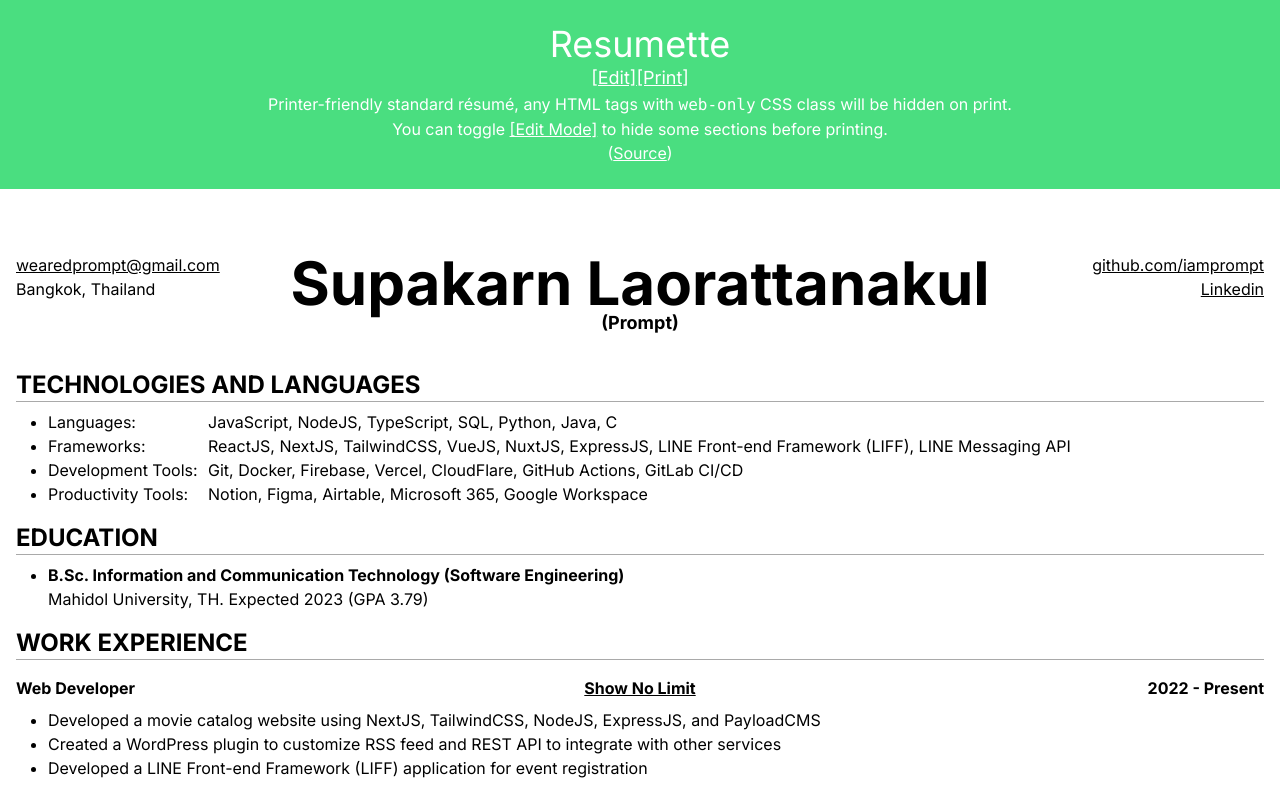
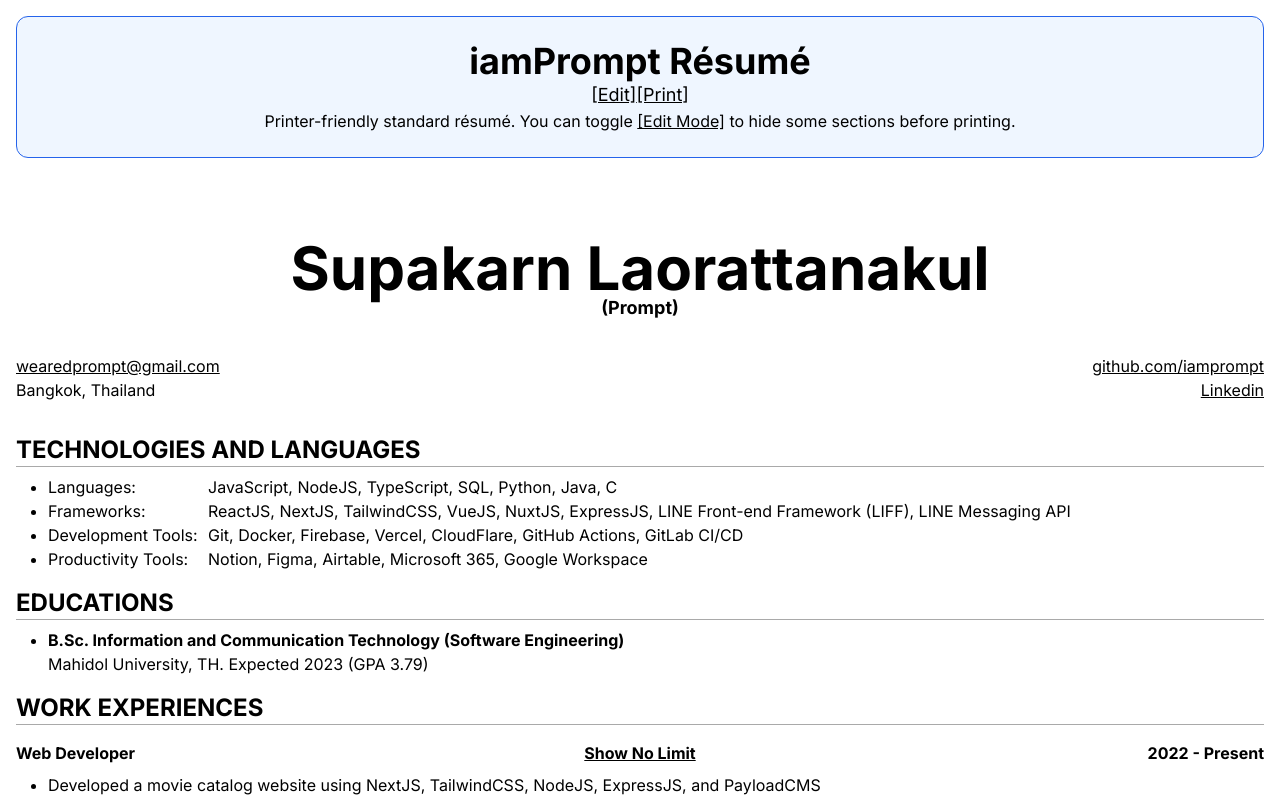
Before and after one commit to iamprompt/resume, a React (Vite) app: page / in a window 1280 px wide. Shown: the top 799 px of the page. Built offline with nearby package versions, Linux system fonts and the light colour scheme.

Commit message:
separate mode to hook

```diff
--- a/src/App.tsx
+++ b/src/App.tsx
@@ -1,71 +1,39 @@
 import clsx from 'clsx'
-import { useState } from 'react'
 import {
   educations,
   honors,
   interests,
   introData,
   projects,
-  sourceLink,
   technologies,
   workExperiences,
 } from './data'
 import { HideToggle } from './HideToggle'
-import { Intro } from './Intro'
-import { Work } from './Work'
+import { MODE, useMode } from './hooks/useMode'
+import { Header } from './components/Header'
+import { Intro } from './sections/Intro'
+import { Work } from './sections/Work'
+import { SectionHeader } from './sections/SectionHeader'
 
 const App = () => {
-  const [editMode, setEditMode] = useState(false)
-
-  function toggleMode() {
-    setEditMode(!editMode)
-  }
+  const { mode } = useMode()
 
   return (
     <>
-      <header className="web-only w-screen bg-green-400 p-4 text-center text-white sm:p-6">
-        <h1 className="text-4xl">Resumette</h1>
-        <h3>
-          <button onClick={toggleMode} className="text-lg underline">
-            {editMode ? '[View]' : '[Edit]'}
-          </button>
-          <button onClick={() => window.print()} className="text-lg underline">
-            [Print]
-          </button>
-        </h3>
-        <p>
-          Printer-friendly standard résumé, any HTML tags with{' '}
-          <code>web-only</code> CSS class will be hidden on print.
-        </p>
-        <p>
-          You can toggle{' '}
-          <button onClick={toggleMode} className="underline">
-            [Edit Mode]
-          </button>{' '}
-          to hide some sections before printing.
-        </p>
-        (
-        <a href={sourceLink} target="_blank" rel="noopener">
-          Source
-        </a>
-        )
-      </header>
-
+      <Header />
       <main
         className={clsx(
           `m-0 max-w-screen-xl space-y-4 p-4 text-center md:m-8 xl:mx-auto print:space-y-3`,
-          editMode ? 'edit-mode' : 'display-mode'
+          mode === MODE.EDIT && 'edit-mode',
+          mode === MODE.PREVIEW && 'display-mode'
         )}
       >
         <Intro {...introData} />
 
         {technologies.length > 0 ? (
           <section>
-            <HideToggle />
-            <h2 className="text-left text-2xl uppercase">
-              Technologies and Languages
-            </h2>
-            <hr />
+            <SectionHeader title="Technologies and Languages" />
+
             <ul className="list-disc pl-8 text-left">
               {technologies.map((tech) => (
                 <li>
@@ -86,9 +54,7 @@ const App = () => {
 
         {educations.length > 0 ? (
           <section>
-            <HideToggle />
-            <h2 className="text-left text-2xl uppercase">Education</h2>
-            <hr />
+            <SectionHeader title="Educations" />
 
             <ul className="list-disc pl-8 text-left">
               {educations.map((education) => (
@@ -105,9 +71,7 @@ const App = () => {
 
         {workExperiences.length > 0 ? (
           <section>
-            <HideToggle />
-            <h2 className="text-left text-2xl uppercase">Work Experience</h2>
-            <hr />
+            <SectionHeader title="Work Experiences" />
 
             {workExperiences.map((work) => (
               <Work {...work} />
@@ -117,9 +81,7 @@ const App = () => {
 
         {honors.length > 0 ? (
           <section>
-            <HideToggle />
-            <h2 className="text-left text-2xl uppercase">Honors / Awards</h2>
-            <hr />
+            <SectionHeader title="Honors / Awards" />
 
             {honors.map((honor) => (
               <div>
@@ -138,9 +100,7 @@ const App = () => {
 
         {projects.length > 0 ? (
           <section>
-            <HideToggle />
-            <h2 className="text-left text-2xl uppercase">Projects</h2>
-            <hr />
+            <SectionHeader title="Projects" />
 
             <ul className="list-disc pl-8 text-left">
               {projects.map((project) => (
--- a/src/Intro.tsx
+++ /dev/null
@@ -1,68 +0,0 @@
-import type { FC } from 'react'
-
-interface IntroProps {
-  name: string
-  nickname: string
-  phone: string
-  email: string
-  location: string
-  github: string
-  website: string
-  linkedin: string
-}
-
-export const Intro: FC<IntroProps> = ({
-  name,
-  nickname,
-  phone,
-  email,
-  location,
-  github,
-  website,
-  linkedin,
-}) => {
-  return (
-    <div className="flex flex-col flex-wrap text-sm sm:flex-row sm:text-base print:flex-row">
-      <div className="w-48 flex-1 text-left sm:py-4">
-        <p>
-          <a href={`tel:${phone}`}>{phone}</a>
-        </p>
-        <p>
-          <a href={`mailto:${email}`}>{email}</a>
-        </p>
-        <p>{location}</p>
-      </div>
-
-      <h2 className="order-first flex-none p-4 text-center text-4xl font-bold sm:order-none sm:text-2xl md:text-3xl lg:text-6xl print:order-none print:pt-0">
-        {name}
-        <span className="-mt-1 block text-base lg:text-lg">({nickname})</span>
-      </h2>
-
-      <div className="w-48 flex-1 text-left text-sm sm:py-4 sm:text-right sm:text-base print:text-right">
-        <p>
-          <a
-            href={`https://github.com/${github}`}
-            target="_blank"
-            rel="noreferrer"
-          >
-            github.com/{github}
-          </a>
-        </p>
-        <p>
-          <a href={`https://${website}`} target="_blank" rel="noreferrer">
-            {website}
-          </a>
-        </p>
-        <p>
-          <a
-            href={`https://linkedin.com/in/${linkedin}`}
-            target="_blank"
-            rel="noreferrer"
-          >
-            Linkedin
-          </a>
-        </p>
-      </div>
-    </div>
-  )
-}
--- /dev/null
+++ b/src/components/Header.tsx
@@ -0,0 +1,28 @@
+import { MODE, useMode } from '../hooks/useMode'
+
+export const Header = () => {
+  const { mode, toggleMode } = useMode()
+
+  return (
+    <div className="web-only mx-auto max-w-screen-xl p-4">
+      <header className="w-full rounded-xl border border-blue-600 bg-blue-50 p-4 text-center text-black sm:p-6">
+        <h1 className="text-4xl font-bold">iamPrompt Résumé</h1>
+        <h3>
+          <button onClick={toggleMode} className="text-lg underline">
+            {mode === MODE.EDIT ? '[View]' : '[Edit]'}
+          </button>
+          <button onClick={() => window.print()} className="text-lg underline">
+            [Print]
+          </button>
+        </h3>
+        <p>
+          Printer-friendly standard résumé. You can toggle{' '}
+          <button onClick={toggleMode} className="underline">
+            [Edit Mode]
+          </button>{' '}
+          to hide some sections before printing.
+        </p>
+      </header>
+    </div>
+  )
+}
--- a/src/main.tsx
+++ b/src/main.tsx
@@ -1,11 +1,14 @@
 import React from 'react'
 import ReactDOM from 'react-dom/client'
 import App from './App'
+import { ModeProvider } from './hooks/useMode'
 
 import './styles/globals.css'
 
 ReactDOM.createRoot(document.getElementById('root') as HTMLElement).render(
   <React.StrictMode>
-    <App />
+    <ModeProvider>
+      <App />
+    </ModeProvider>
   </React.StrictMode>
 )
--- /dev/null
+++ b/src/sections/Intro.tsx
@@ -0,0 +1,70 @@
+import type { FC } from 'react'
+
+interface IntroProps {
+  name: string
+  nickname: string
+  phone: string
+  email: string
+  location: string
+  github: string
+  website: string
+  linkedin: string
+}
+
+export const Intro: FC<IntroProps> = ({
+  name,
+  nickname,
+  phone,
+  email,
+  location,
+  github,
+  website,
+  linkedin,
+}) => {
+  return (
+    <div className="text-sm sm:text-base">
+      <h2 className="w-full flex-none p-4 text-center text-4xl font-bold sm:order-none lg:text-6xl print:pt-0">
+        {name}
+        <span className="-mt-1 block text-base lg:text-lg">({nickname})</span>
+      </h2>
+
+      <div className="flex flex-row flex-wrap gap-x-5">
+        <div className="w-48 flex-1 text-left sm:py-4">
+          <p>
+            <a href={`tel:${phone}`}>{phone}</a>
+          </p>
+          <p>
+            <a href={`mailto:${email}`}>{email}</a>
+          </p>
+          <p>{location}</p>
+        </div>
+
+        <div className="w-48 flex-1 text-left text-sm sm:py-4 sm:text-right sm:text-base print:text-right">
+          <p>
+            <a
+              href={`https://github.com/${github}`}
+              target="_blank"
+              rel="noreferrer"
+            >
+              github.com/{github}
+            </a>
+          </p>
+          <p>
+            <a href={`https://${website}`} target="_blank" rel="noreferrer">
+              {website}
+            </a>
+          </p>
+          <p>
+            <a
+              href={`https://linkedin.com/in/${linkedin}`}
+              target="_blank"
+              rel="noreferrer"
+            >
+              Linkedin
+            </a>
+          </p>
+        </div>
+      </div>
+    </div>
+  )
+}
--- /dev/null
+++ b/src/sections/SectionHeader.tsx
@@ -0,0 +1,16 @@
+import type { FC } from 'react'
+import { HideToggle } from '../HideToggle'
+
+interface SectionHeaderProps {
+  title: string
+}
+
+export const SectionHeader: FC<SectionHeaderProps> = ({ title }) => {
+  return (
+    <>
+      <HideToggle />
+      <h2 className="text-left text-2xl uppercase">{title}</h2>
+      <hr />
+    </>
+  )
+}
--- a/src/styles/globals.css
+++ b/src/styles/globals.css
@@ -75,3 +75,7 @@ main.display-mode .hide-toggle {
     @apply my-1;
   }
 }
+
+@page {
+  size: A4;
+}
```
Also changed, not shown: src/sections/Work.tsx (renamed from src/Work.tsx).
